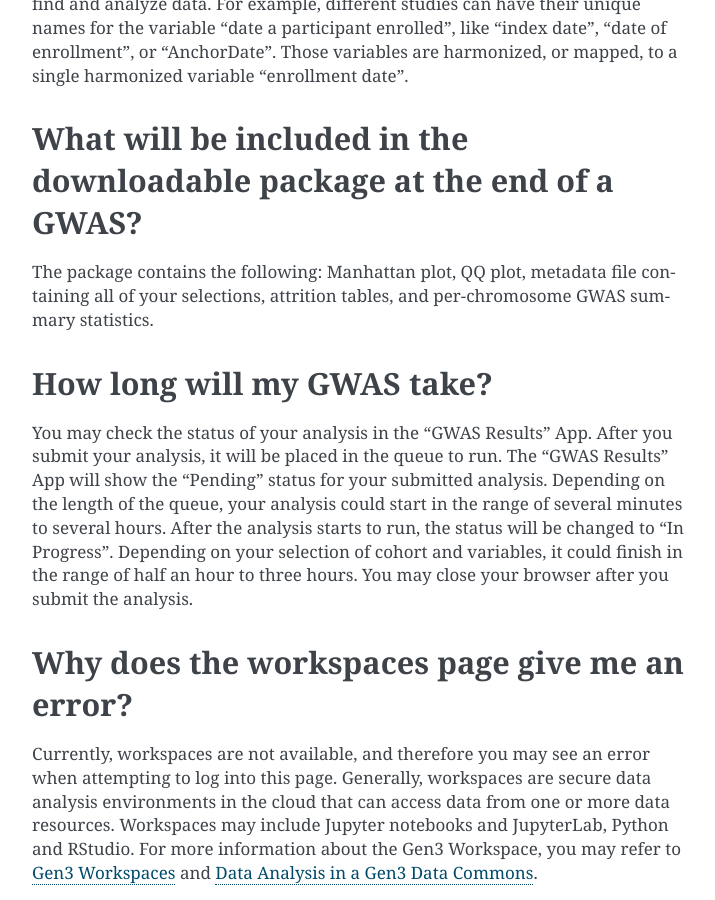
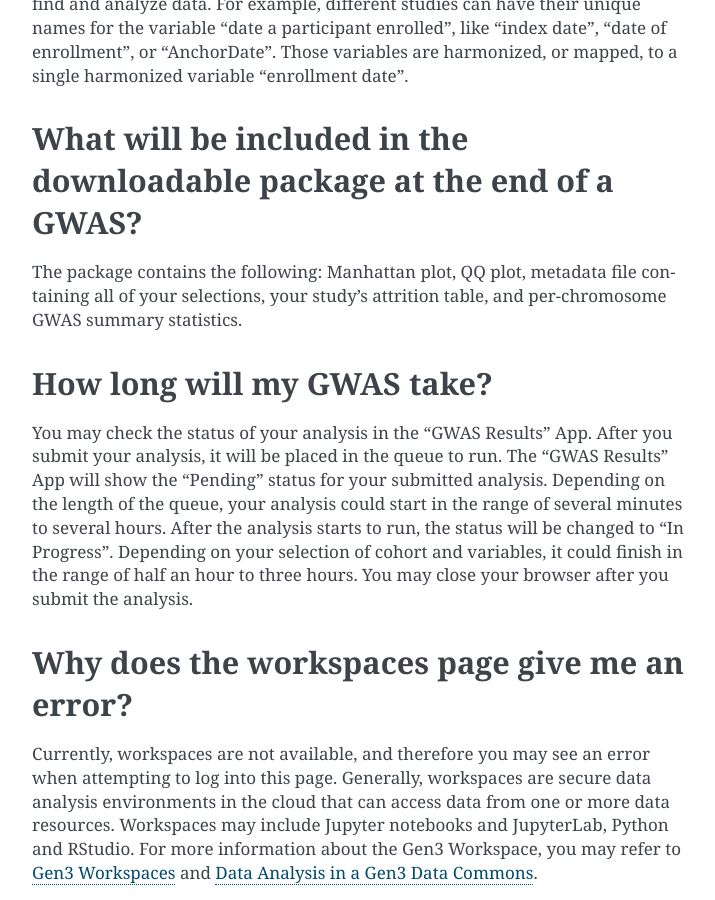
Before and after one commit to uc-cdis/va-doc, a Sphinx documentation site: the page built from docs/source/index.md, in a window 1280 px wide and 900 px high, scrolled down 15320 px. Shown: the whole window, without its empty margins (388-1103 px from the left). Built offline with Sphinx 7.4.7, drawn with Linux system fonts in a browser that asks for light colours.

Commit message:
chore(va-docs): Wording

```diff
--- a/docs/source/index.md
+++ b/docs/source/index.md
@@ -309,7 +309,7 @@ Data harmonization is the process of defining terms across different but similar
 
 ## **What will be included in the downloadable package at the end of a GWAS?**
 
-The package contains the following: Manhattan plot, QQ plot, metadata file containing all of your selections, attrition tables, and per-chromosome GWAS summary statistics.
+The package contains the following: Manhattan plot, QQ plot, metadata file containing all of your selections, your study's attrition table, and per-chromosome GWAS summary statistics.
 
 ## **How long will my GWAS take?**
 
```
